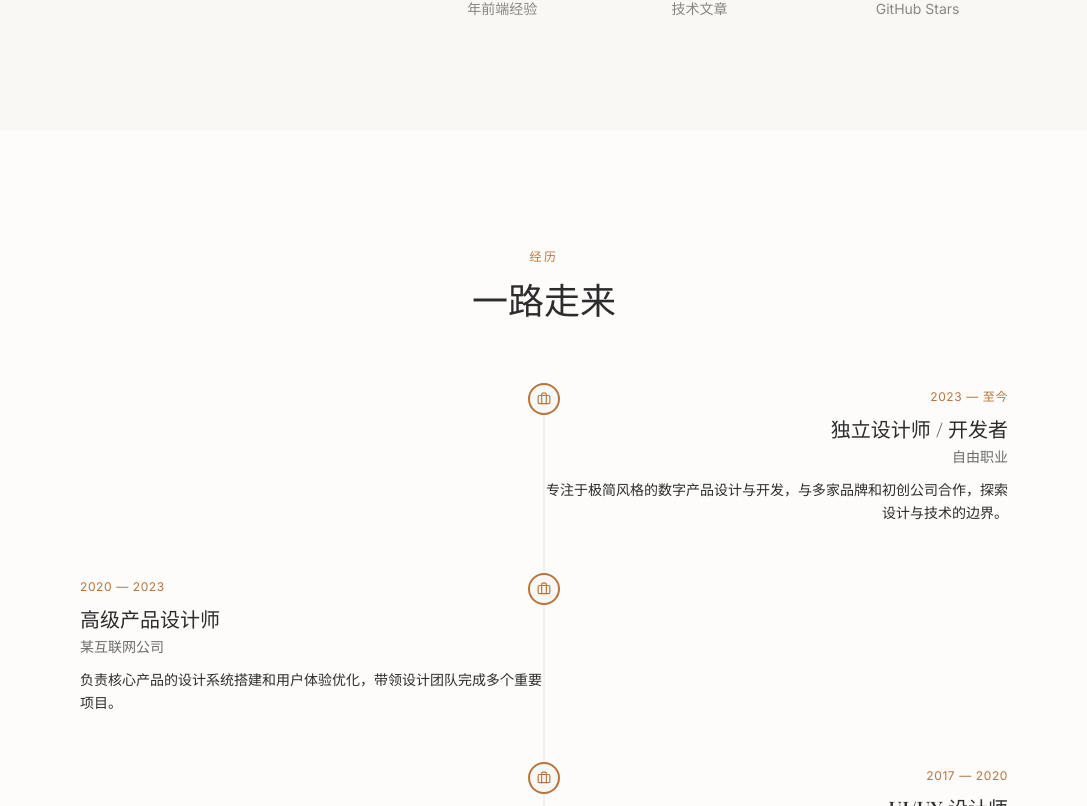
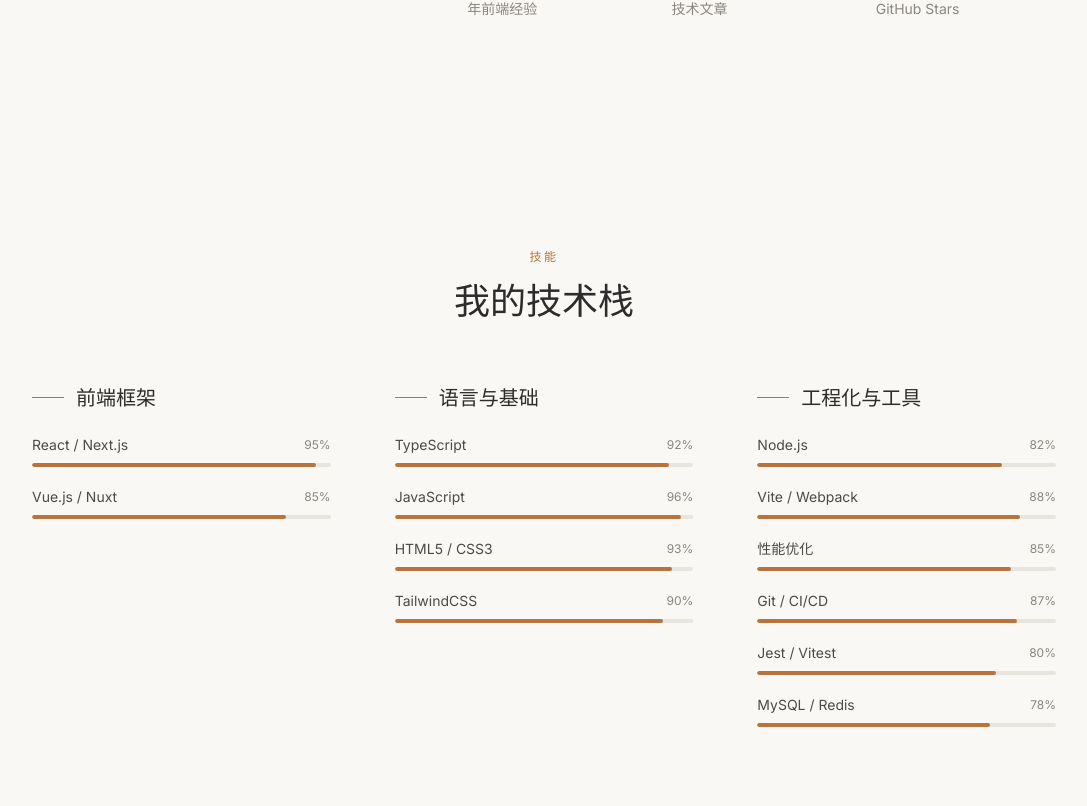
Before and after one commit to kukudefage/aboutUs, a React (Vite) app: page /about in a window 1280 px wide. Shown: the part 994-1800 px from the top of the page, without its empty margins (96-1183 px from the left). Built offline with nearby package versions, Linux system fonts and the light colour scheme; a web font is replaced by a local one.

Commit message:
feat: 创建个人网站
Co-authored-by: traeagent <traeagent@users.noreply.github.com>

```diff
--- a/src/hooks/useScrollReveal.ts
+++ b/src/hooks/useScrollReveal.ts
@@ -24,6 +24,12 @@
 
     observer.observe(element);
 
+    const rect = element.getBoundingClientRect();
+    if (rect.top < window.innerHeight) {
+      element.classList.add('visible');
+      observer.unobserve(element);
+    }
+
     return () => {
       observer.disconnect();
     };
--- a/src/pages/About.tsx
+++ b/src/pages/About.tsx
@@ -1,14 +1,11 @@
 import { useScrollReveal } from '@/hooks/useScrollReveal';
-import Timeline from '@/components/Timeline';
 import SkillBar from '@/components/SkillBar';
-import { experiences } from '@/data/experience';
 import { skills } from '@/data/skills';
 import { articles } from '@/data/articles';
 
 export default function About() {
   const introRef = useScrollReveal<HTMLDivElement>();
   const storyRef = useScrollReveal<HTMLDivElement>();
-  const timelineRef = useScrollReveal<HTMLDivElement>();
   const skillsRef = useScrollReveal<HTMLDivElement>();
 
   const frameworkSkills = skills.filter((s) => s.category === '前端框架');
@@ -108,22 +105,6 @@
         </div>
       </section>
 
-      <section className="section-padding px-6 md:px-8 bg-cream-50">
-        <div className="container">
-          <div ref={timelineRef} className="reveal">
-            <div className="text-center mb-16">
-              <span className="font-sans text-xs tracking-[0.2em] text-ochre-500 uppercase">
-                经历
-              </span>
-              <h2 className="font-display text-3xl md:text-4xl font-medium text-ink-900 mt-3">
-                一路走来
-              </h2>
-            </div>
-            <Timeline experiences={experiences} />
-          </div>
-        </div>
-      </section>
-
       <section className="section-padding px-6 md:px-8">
         <div className="container">
           <div ref={skillsRef} className="reveal">
```
